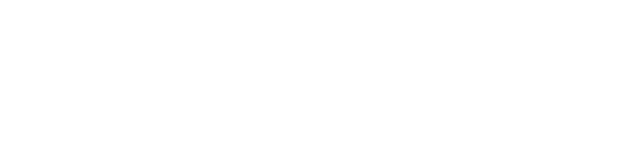
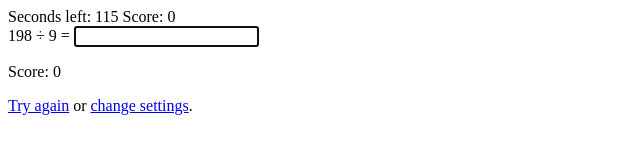
Before and after one commit to chrislee-hc/korean_math, a plain HTML site: page game.html in a window 1280 px wide. Shown: the whole page, without its empty margins (0-640 px from the left). Drawn offline with nearby package versions, Linux system fonts and the light colour scheme.

Commit message:
basic symbolic arithmetic game

```diff
--- a/app.js
+++ b/app.js
@@ -0,0 +1,94 @@
+(function() {
+  let window = this;
+  let randInt = function randInt(n) {
+    return Math.floor(Math.random() * n);
+  };
+
+  let Problem = {
+    init: function init(options) {
+      let problem_start_time = null;
+      let game = $("#game");
+      let time_rem = game.find(".left");
+      let score = game.find(".score");
+      let banner = game.find(".banner");
+      let problem = game.find(".problem");
+      let answer = game.find(".answer");
+      let body = $("body");
+      answer.focus();
+
+      /*
+      let randGen = function randGen(minVal, maxVal) {
+        return function() {
+          return minVal + randInt(maxVal - minVal + 1);
+        };
+      };
+      */
+     let randGen = (minVal, maxVal) => minVal + randInt(maxVal - minVal + 1);
+
+      if (options["num_type"] == "sino") {
+        ranges = [[[2, 100], [2, 100]], [[2, 12], [2, 100]]];
+      }
+
+      let probAddSub = function probAddSub(add) {
+        let n0 = randGen(ranges[0][0][0], ranges[0][0][1])
+        let n1 = randGen(ranges[0][1][0], ranges[0][1][1])
+        let sm = n0 + n1;
+        return add ? [n0 + ' + ' + n1, sm] : [sm + ' \u2013 ' + n0, n1];
+      };
+
+      let probMultDiv = function probMultDiv(mult) {
+        let n0 = randGen(ranges[1][0][0], ranges[1][0][1])
+        let n1 = randGen(ranges[1][1][0], ranges[1][1][1])
+        let pd = n0 * n1;
+        return mult ? [n0 + ' \xD7 ' + n1, pd] : [pd + ' \xF7 ' + n0, n1];
+      };
+
+      subProbGens = [probAddSub, probMultDiv];
+      let probGen = function probGen() {
+        let out = null;
+        while (out == null) {
+          out = subProbGens[randInt(2)](randInt(2))
+        }
+        return out;
+      };
+
+      let curProb = null;
+      let newProbSetup = function newProbSetup() {
+        curProb = probGen();
+        problem.text(curProb[0]);
+        answer.val("");
+      };
+
+      let start_time = (problem_start_time = Date.now());
+      let correct_ct = 0;
+      let gameUpdate = function gameUpdate(e) {
+        if ($.trim($(this).val()) === curProb[1] + '') {
+          let now = Date.now();
+          problem_start_time = now;
+          newProbSetup();
+          score.text("Score: " + ++correct_ct);
+        }
+        return true;
+      };
+      answer.keydown(gameUpdate).keyup(gameUpdate);
+      newProbSetup();
+
+      let duration = options.duration || 120;
+      time_rem.text("Seconds left: " + duration);
+      let timer = setInterval(function() {
+        var d = duration - Math.floor((Date.now() - start_time) / 1000);
+        time_rem.text("Seconds left: " + d);
+
+        if (d <= 0) {
+          answer.prop('disabled', true);
+          clearInterval(timer);
+
+          banner.find(".start").hide();
+          banner.find(".end").show();
+        }
+      }, 1000);
+    }
+  };
+
+  window.Problem = Problem;
+}).call(this);
--- a/game.html
+++ b/game.html
@@ -1,4 +1,31 @@
 <!DOCTYPE html>
 <html>
-
+  <head>
+    <title>Korean Math Practice</title>
+    <link href="app.css" rel="stylesheet">
+  </head>
+  <body>
+    <script src='https://ajax.googleapis.com/ajax/libs/jquery/1.6.2/jquery.min.js'></script>
+    <script src="app.js"></script>
+    <div id="game">
+      <span class="left">Time remaining:</span>
+      <span class="score">Score: 0</span>
+      <div class="banner">
+        <div class="start">
+          <span class="problem"></span>
+          =
+          <input class="answer">
+        </div>
+        <div class="end">
+          <p class="correct">Score: 0</p>
+          <p>
+            <a href="game.html">Try again</a>
+            or
+            <a href="index.html">change settings</a>.
+          </p>
+        </div>
+      </div>
+    </div>
+    <script>Problem.init({"num_type": "sino"})</script>
+  </body>
 </html>
```
